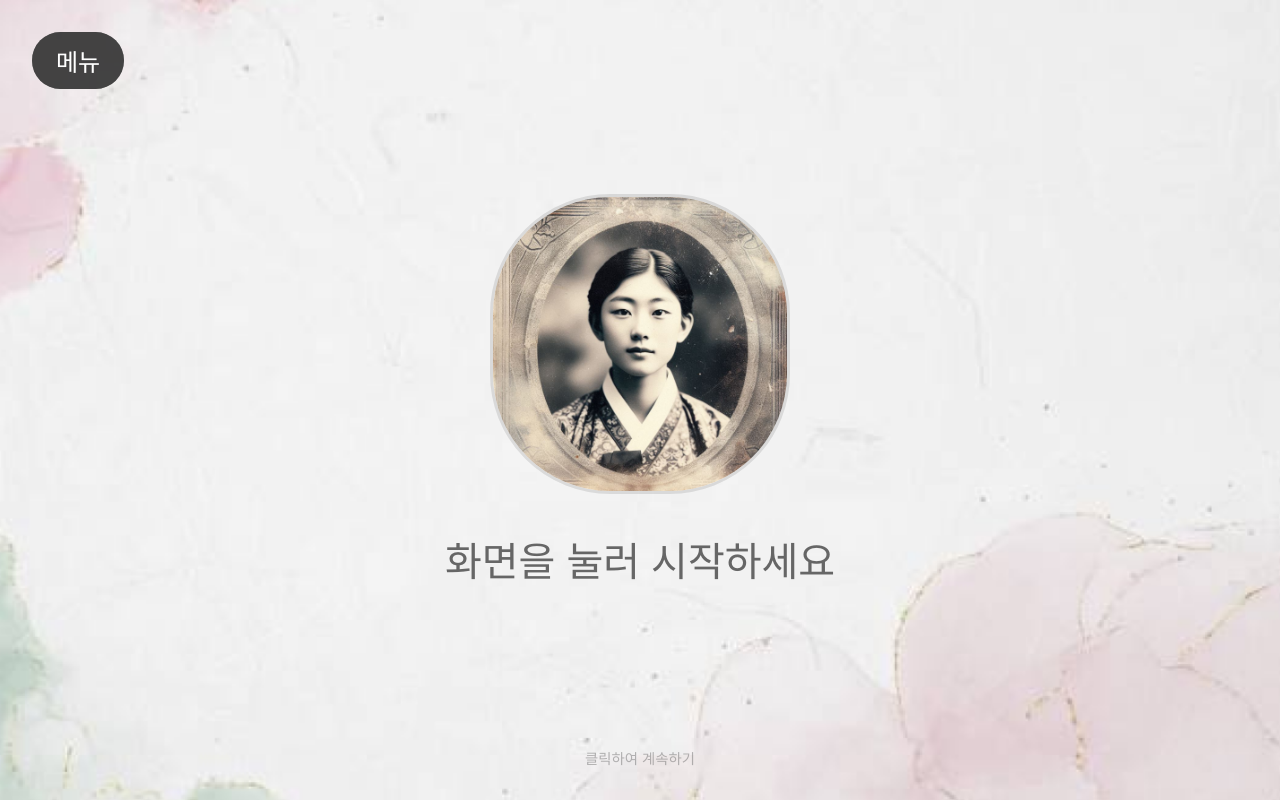
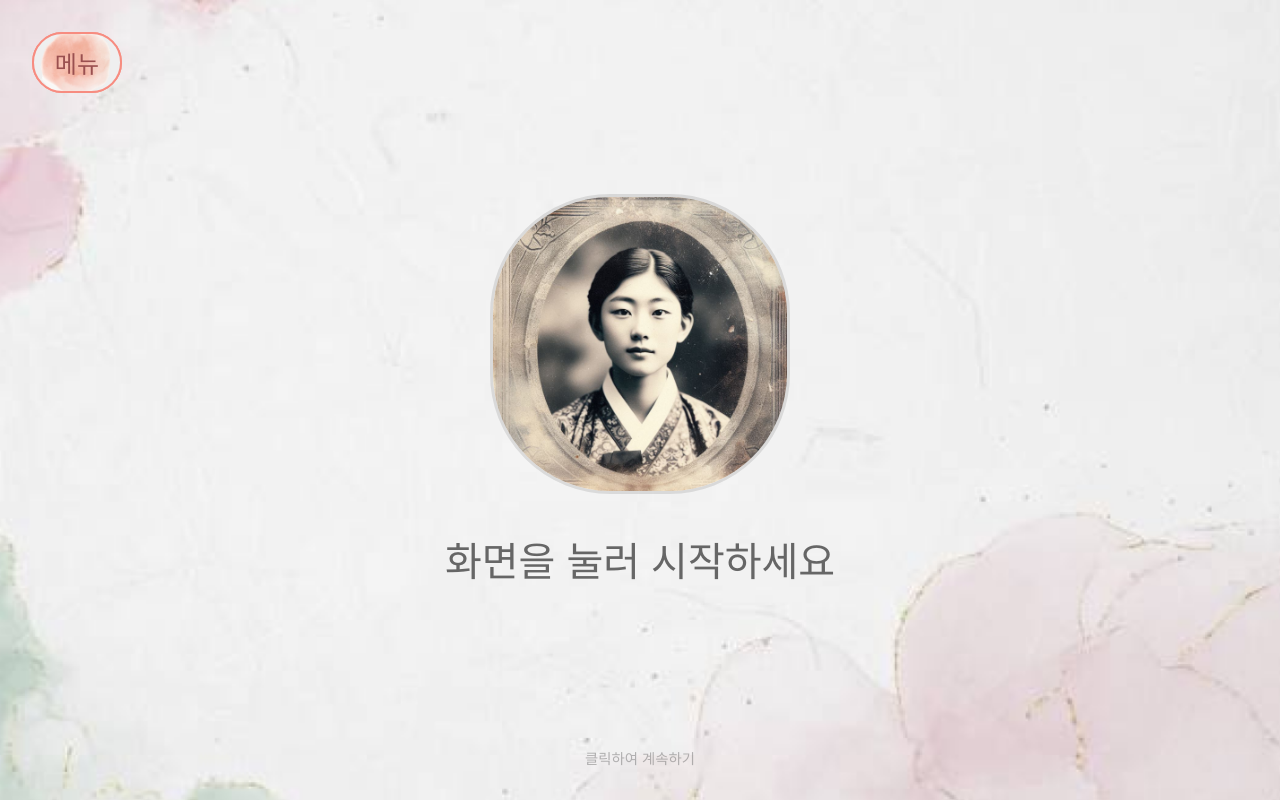
Before and after one commit to MSAI-OpenAIProject-team4/independent-fe, a React (Create React App) app: page / in a window 1280 px wide. Built offline with nearby package versions, Linux system fonts and the light colour scheme; a web font is replaced by a local one.

Commit message:
20250414 start

```diff
--- a/src/styles/MenuComponent.css
+++ b/src/styles/MenuComponent.css
@@ -8,17 +8,20 @@
 .menu-button {
   font-family: "PAK YONG JUN", sans-serif;
   font-size: 1.5rem;
-  padding: 0.7rem 1.5rem;
-  border: none;
+  padding: 0.7rem 1.3rem;
+  border: 2px, solid rgb(247, 140, 128);
   border-radius: 50px;
-  background-color: rgba(51, 51, 51, 0.7);
-  color: white;
+  /* background-color: rgba(51, 51, 51, 0.7); */
+  background-image: url("../../public/waterdrop_menu.png");
+  background-size: cover; /* or contain */
+  background-position: center;
+  color: rgb(154, 80, 80);
   cursor: pointer;
   transition: all 0.3s ease;
 }
 
 .menu-button:hover {
-  background-color: #555;
+  background-color: rgb(255, 115, 99);
 }
 
 /* 사이드바 스타일 */
@@ -28,7 +31,9 @@
   left: 0;
   height: 100vh;
   width: 250px;
-  background-color: rgba(51, 51, 51, 0.7);
+  /* background-color: rgba(51, 51, 51, 0.7); */
+  background-color: rgba(249, 140, 128, 0.7);
+  /* opacity: 0.5; */
   transform: translateX(-100%);
   transition: transform 0.3s ease-in-out;
   display: flex;
```
Also changed, not shown: public/waterdrop_menu.png (added).
